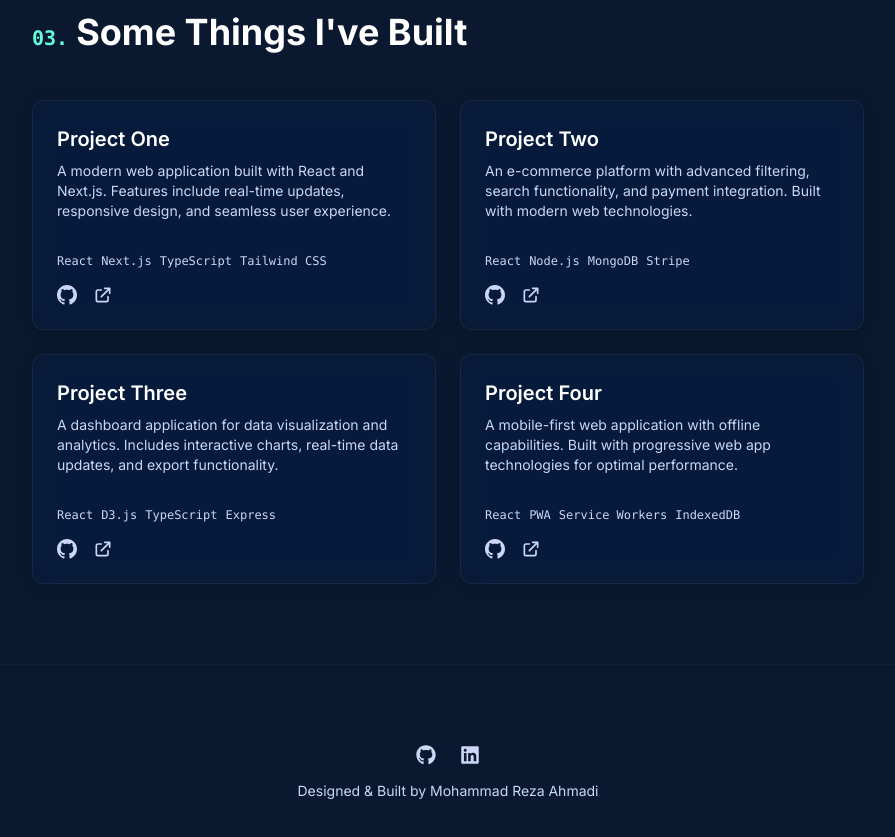
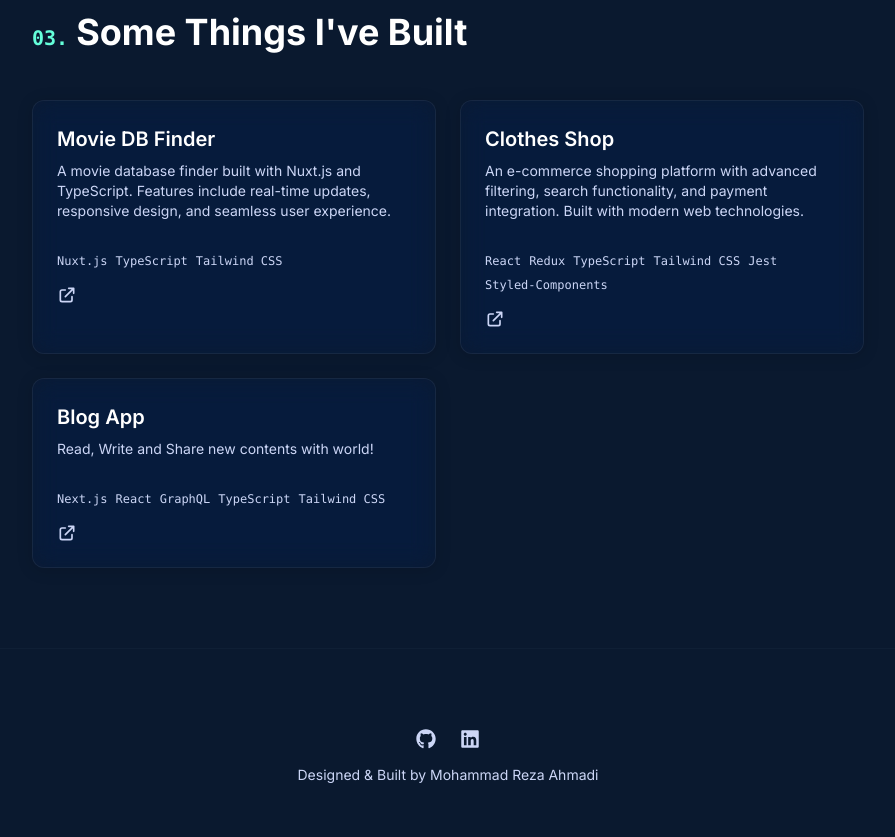
Before and after one commit to dev-mohammadrezaahmadi/-, a Next.js app: page / in a window 1280 px wide. Shown: the part 3340-4177 px from the top of the page, without its empty margins (192-1087 px from the left). Built offline with nearby package versions, Linux system fonts and the light colour scheme.

Commit message:
feat: update the project section

```diff
--- a/components/sections/Projects.tsx
+++ b/components/sections/Projects.tsx
@@ -10,39 +10,28 @@ interface Project {
 const Projects = () => {
   const projects: Project[] = [
     {
-      title: 'Project One',
+      title: 'Movie DB Finder',
       description:
-        'A modern web application built with React and Next.js. Features include real-time updates, responsive design, and seamless user experience.',
-      technologies: ['React', 'Next.js', 'TypeScript', 'Tailwind CSS'],
-      github: 'https://github.com',
-      live: 'https://example.com',
+        'A movie database finder built with Nuxt.js and TypeScript. Features include real-time updates, responsive design, and seamless user experience.',
+      technologies: ['Nuxt.js', 'TypeScript', 'Tailwind CSS'],
+      live: 'https://moviez-dev-mohammadrezaahmadi.vercel.app',
       featured: true,
     },
     {
-      title: 'Project Two',
+      title: 'Clothes Shop',
       description:
-        'An e-commerce platform with advanced filtering, search functionality, and payment integration. Built with modern web technologies.',
-      technologies: ['React', 'Node.js', 'MongoDB', 'Stripe'],
-      github: 'https://github.com',
-      live: 'https://example.com',
+        'An e-commerce shopping platform with advanced filtering, search functionality, and payment integration. Built with modern web technologies.',
+      technologies: ['React', 'Redux', 'TypeScript', 'Tailwind CSS', 'Jest', 'Styled-Components'],
+      live: 'https://clothes-shop-dev-mohammadrezaahmadi.vercel.app/',
       featured: true,
     },
     {
-      title: 'Project Three',
+      title: 'Blog App',
       description:
-        'A dashboard application for data visualization and analytics. Includes interactive charts, real-time data updates, and export functionality.',
-      technologies: ['React', 'D3.js', 'TypeScript', 'Express'],
-      github: 'https://github.com',
-      live: 'https://example.com',
-    },
-    {
-      title: 'Project Four',
-      description:
-        'A mobile-first web application with offline capabilities. Built with progressive web app technologies for optimal performance.',
-      technologies: ['React', 'PWA', 'Service Workers', 'IndexedDB'],
-      github: 'https://github.com',
-      live: 'https://example.com',
-    },
+        'Read, Write and Share new contents with world!',
+      technologies: ['Next.js', 'React', 'GraphQL', 'TypeScript', 'Tailwind CSS'],
+      live: 'https://blog-app-dev-mohammadrezaahmadi.vercel.app/',
+    }
   ];
 
   return (
```
